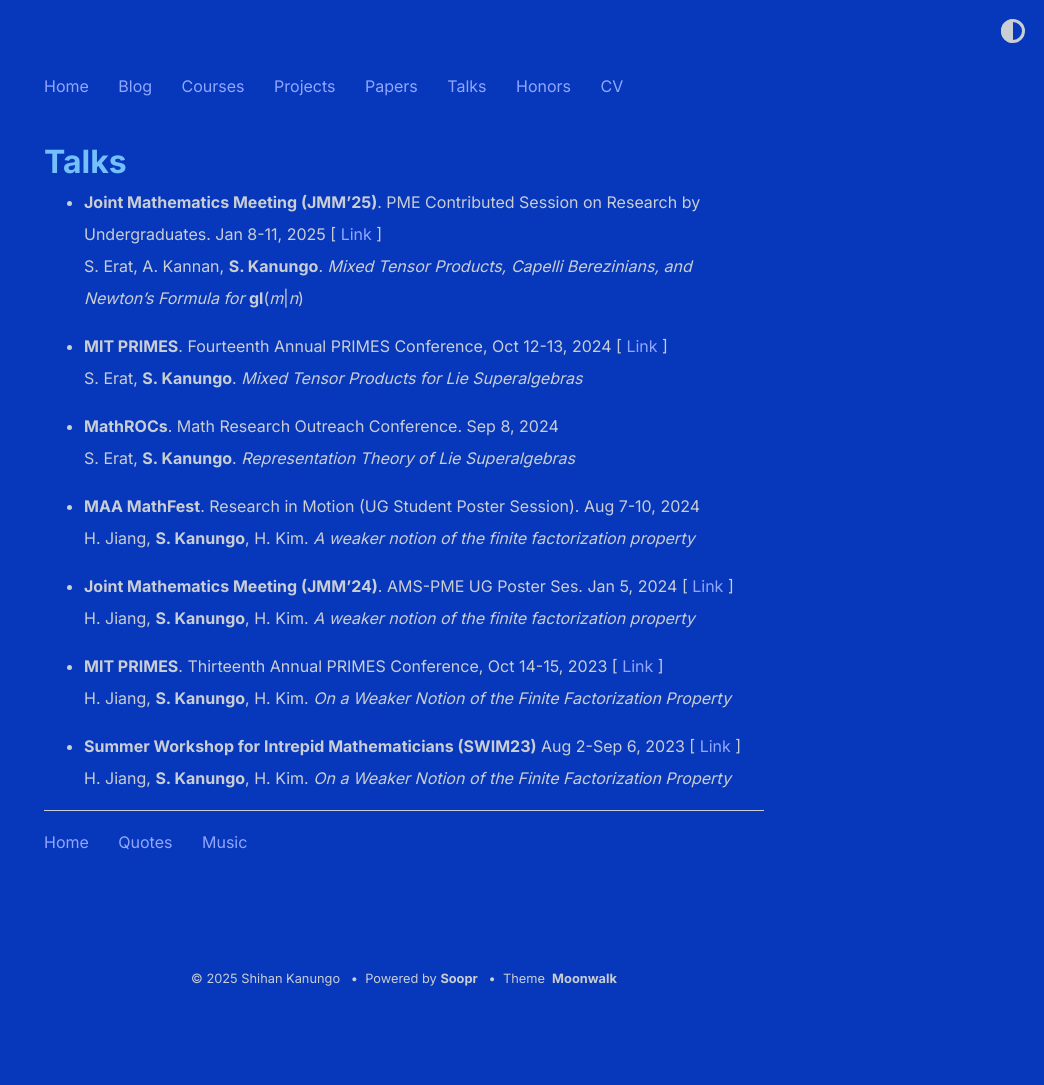
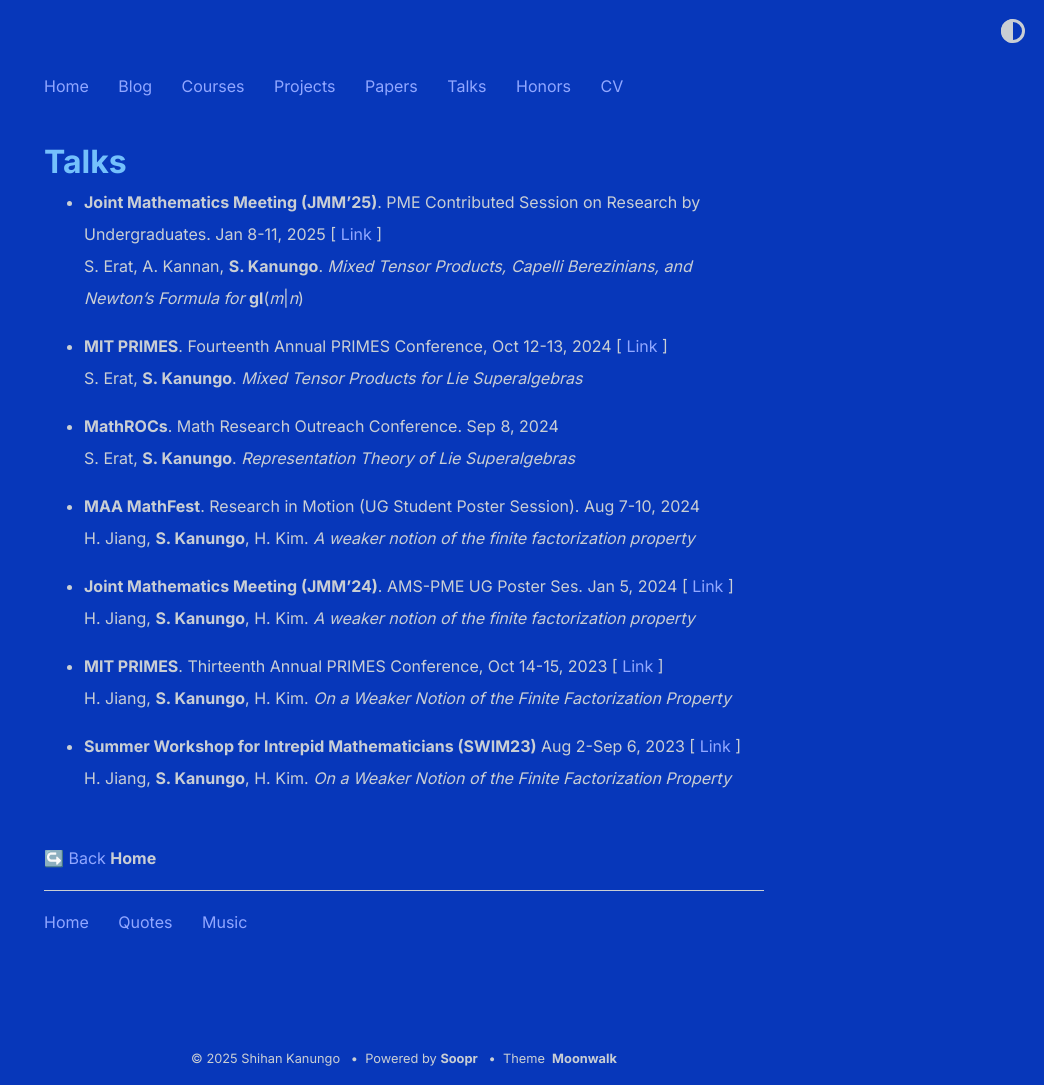
Before and after one commit to shihankanungo/shihankanungo.github.io, a Jekyll site: the page built from talks.md, in a window 1280 px wide. Shown: the whole page, without its empty margins (236-1280 px from the left). Built offline with Jekyll 4.4.1, drawn with Linux system fonts in a browser that asks for light colours; before the commit the page ends 1005 px from its top, so only the background shows below that.

Commit message:
Update talks.md

```diff
--- a/talks.md
+++ b/talks.md
@@ -23,3 +23,6 @@ title: Talks
 
 - **Summer Workshop for Intrepid Mathematicians (SWIM23)** Aug 2-Sep 6, 2023 \[ [Link](https://intrepid-math.com/workshops/2023.html) \] <br>
   H. Jiang, **S. Kanungo**, H. Kim. *On a Weaker Notion of the Finite Factorization Property* <br />
+
+<br>
+<a href="https://shihankanungo.github.io">↪️ Back <b>Home</b></a>
```
